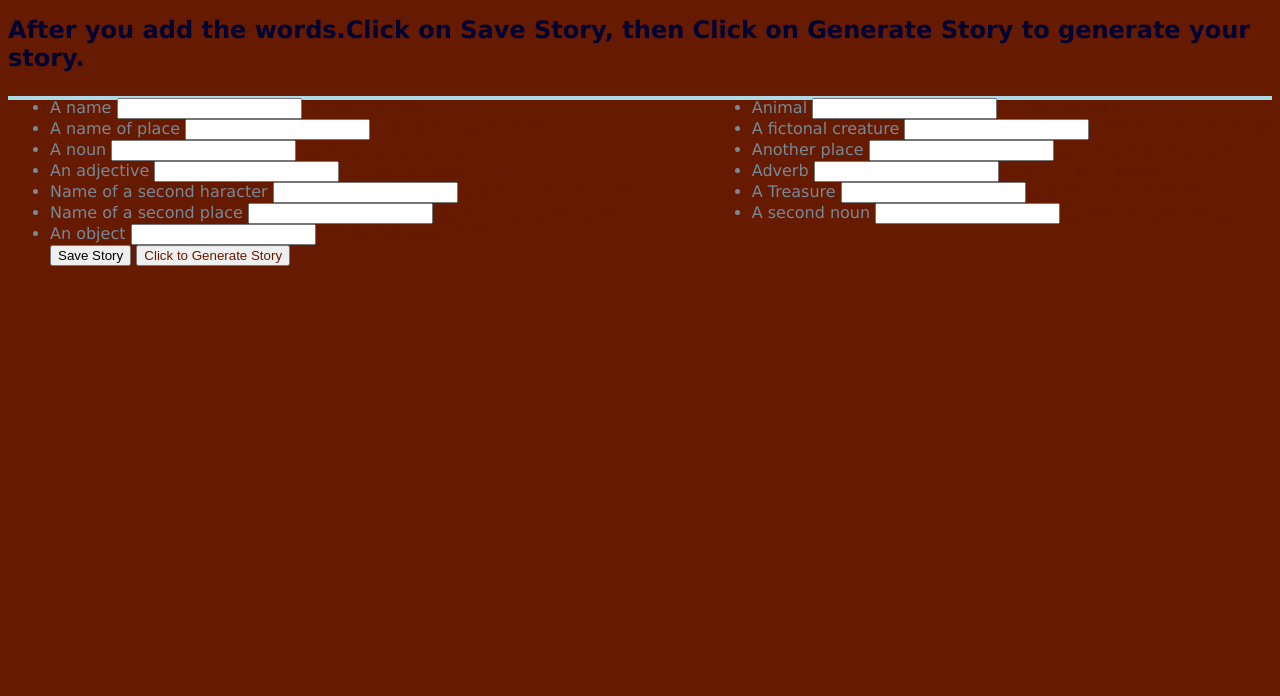
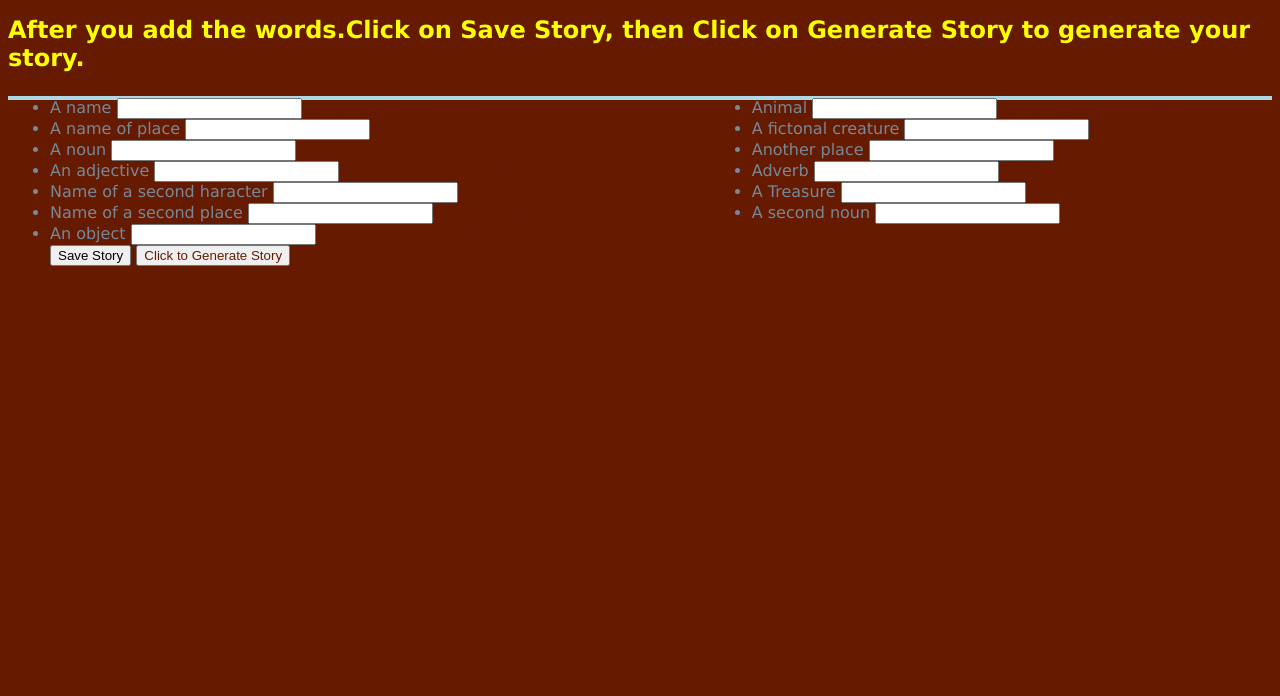
Before and after one commit to Jceja/Final-Project-Mad-Lids, a plain HTML site: page index.html in a window 1280 px wide. Shown: the part 104-800 px from the top of the page. Drawn offline with Linux system fonts and the light colour scheme.

Commit message:
color fix

```diff
--- a/Mad.css
+++ b/Mad.css
@@ -6,7 +6,7 @@ h1  {
 }
 h3  {
   float:middle;
-  color: #000033;
+  color: yellow;
   font-size: 150%;
   font-family:"Lucida Sans Unicode", "Lucida Grande", sans-serif;
 }
```
